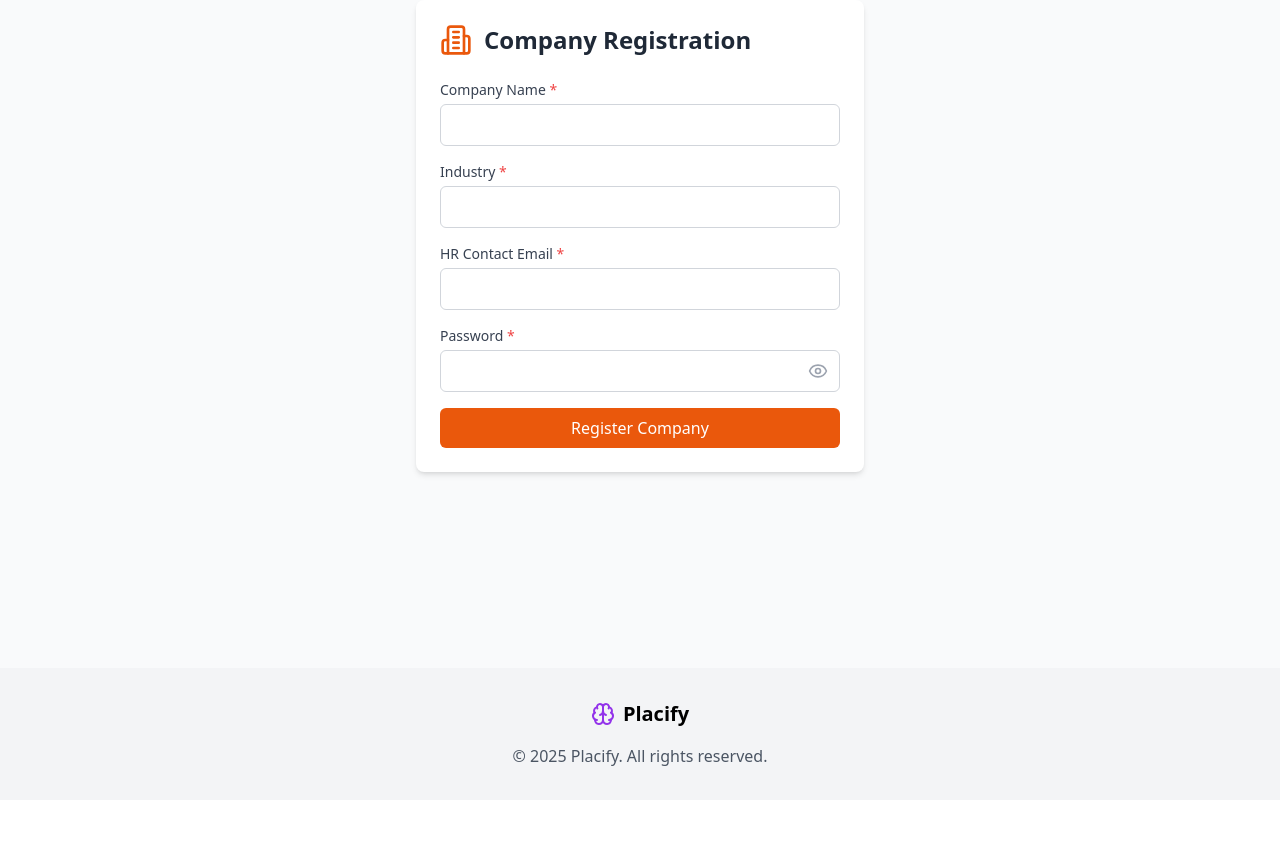
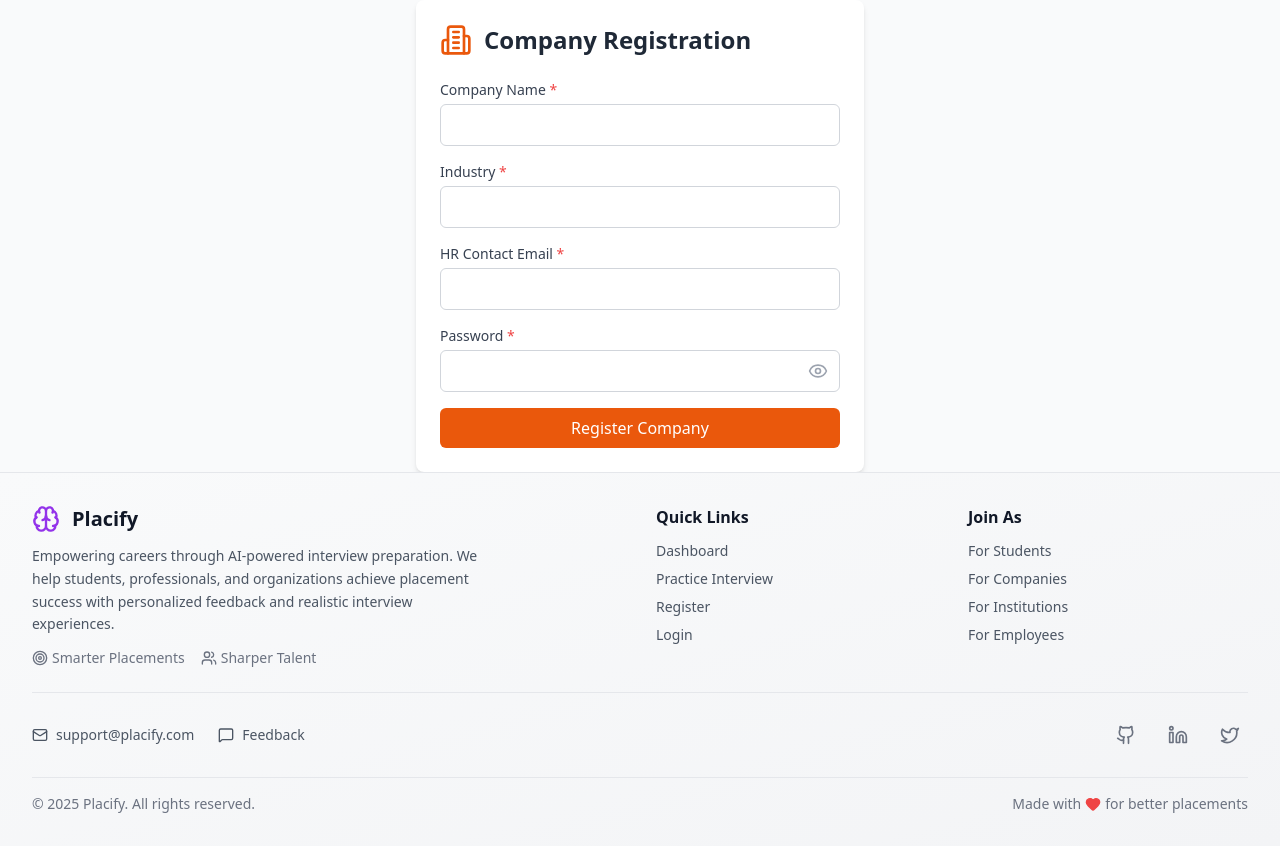
Before and after one commit to alizayadahmadriyaz/Placify-Smarter_Placements-Sharper_Talent, a React (Vite) app: page /register/company in a window 1280 px wide. Before the commit the page ends 800 px from the top, so only its background shows below. Built offline with nearby package versions, Linux system fonts and the light colour scheme.

Commit message:
Enhance Footer component with improved layout, added back-to-top button, and updated social links

```diff
--- a/src/components/Footer.jsx
+++ b/src/components/Footer.jsx
@@ -1,17 +1,206 @@
-import React from "react";
-import { Brain } from "lucide-react";
+import React, { useState } from "react";
+import {
+  Brain,
+  ArrowUp,
+  Users,
+  Target,
+  MessageSquare,
+  Mail,
+  Github,
+  Linkedin,
+  Twitter,
+  ExternalLink,
+  Heart,
+} from "lucide-react";
+import { motion } from "framer-motion";
 
 const Footer = () => {
+  const [showBackToTop, setShowBackToTop] = useState(false);
+
+  // Show back to top button when scrolling
+  React.useEffect(() => {
+    const handleScroll = () => {
+      setShowBackToTop(window.scrollY > 400);
+    };
+    window.addEventListener("scroll", handleScroll);
+    return () => window.removeEventListener("scroll", handleScroll);
+  }, []);
+
+  const scrollToTop = () => {
+    window.scrollTo({ top: 0, behavior: "smooth" });
+  };
+
+  const navigationLinks = [
+    { name: "Dashboard", href: "/dashboard" },
+    { name: "Practice Interview", href: "/interview" },
+    { name: "Register", href: "/register" },
+    { name: "Login", href: "/auth" },
+  ];
+
+  const userRoles = [
+    { name: "For Students", href: "/register/student" },
+    { name: "For Companies", href: "/register/company" },
+    { name: "For Institutions", href: "/register/institution" },
+    { name: "For Employees", href: "/register/employee" },
+  ];
+
+  const socialLinks = [
+    {
+      name: "GitHub",
+      icon: <Github className="w-5 h-5" />,
+      href: "#",
+      color: "hover:text-gray-800 dark:hover:text-gray-200",
+    },
+    {
+      name: "LinkedIn",
+      icon: <Linkedin className="w-5 h-5" />,
+      href: "#",
+      color: "hover:text-blue-600",
+    },
+    {
+      name: "Twitter",
+      icon: <Twitter className="w-5 h-5" />,
+      href: "#",
+      color: "hover:text-blue-400",
+    },
+  ];
+
   return (
-    <footer className="bg-gray-100 dark:bg-gray-900 text-black dark:text-white py-8 ">
-      <div className="max-w-7xl mx-auto px-4 sm:px-6 lg:px-8 text-center">
-        <div className="flex items-center justify-center space-x-2 mb-4">
-          <Brain className="w-6 h-6 text-purple-600 dark:text-purple-400" />
-          <span className="text-xl font-bold">Placify</span>
+    <>
+      <footer className="bg-gradient-to-br from-gray-50 to-gray-100 dark:from-gray-900 dark:to-gray-800 text-gray-800 dark:text-gray-200 border-t border-gray-200 dark:border-gray-700">
+        <div className="max-w-7xl mx-auto px-4 sm:px-6 lg:px-8 py-8">
+          {/* Main Footer Content */}
+          <div className="grid grid-cols-1 md:grid-cols-2 lg:grid-cols-4 gap-6 lg:gap-8">
+            {/* About Placify Section */}
+            <div className="lg:col-span-2">
+              <div className="flex items-center space-x-3 mb-3">
+                <Brain className="w-7 h-7 text-purple-600 dark:text-purple-400" />
+                <span className="text-xl font-bold text-gray-900 dark:text-white">
+                  Placify
+                </span>
+              </div>
+              <p className="text-gray-600 dark:text-gray-300 mb-3 text-sm leading-relaxed max-w-md">
+                Empowering careers through AI-powered interview preparation. We
+                help students, professionals, and organizations achieve
+                placement success with personalized feedback and realistic
+                interview experiences.
+              </p>
+              <div className="flex items-center space-x-4 text-sm text-gray-500 dark:text-gray-400">
+                <div className="flex items-center space-x-1">
+                  <Target className="w-4 h-4" />
+                  <span>Smarter Placements</span>
+                </div>
+                <div className="flex items-center space-x-1">
+                  <Users className="w-4 h-4" />
+                  <span>Sharper Talent</span>
+                </div>
+              </div>
+            </div>
+
+            {/* Quick Navigation */}
+            <div>
+              <h3 className="text-base font-semibold text-gray-900 dark:text-white mb-3">
+                Quick Links
+              </h3>
+              <ul className="space-y-2">
+                {navigationLinks.map((link) => (
+                  <li key={link.name}>
+                    <a
+                      href={link.href}
+                      className="text-gray-600 dark:text-gray-300 hover:text-purple-600 dark:hover:text-purple-400 transition-colors duration-200 text-sm flex items-center group"
+                    >
+                      <span>{link.name}</span>
+                      <ExternalLink className="w-3 h-3 ml-1 opacity-0 group-hover:opacity-100 transition-opacity" />
+                    </a>
+                  </li>
+                ))}
+              </ul>
+            </div>
+
+            {/* User Roles */}
+            <div>
+              <h3 className="text-base font-semibold text-gray-900 dark:text-white mb-3">
+                Join As
+              </h3>
+              <ul className="space-y-2">
+                {userRoles.map((role) => (
+                  <li key={role.name}>
+                    <a
+                      href={role.href}
+                      className="text-gray-600 dark:text-gray-300 hover:text-purple-600 dark:hover:text-purple-400 transition-colors duration-200 text-sm flex items-center group"
+                    >
+                      <span>{role.name}</span>
+                      <ExternalLink className="w-3 h-3 ml-1 opacity-0 group-hover:opacity-100 transition-opacity" />
+                    </a>
+                  </li>
+                ))}
+              </ul>
+            </div>
+          </div>
+
+          {/* Contact & Social Section */}
+          <div className="mt-6 pt-6 border-t border-gray-200 dark:border-gray-700 flex flex-col md:flex-row justify-between items-center space-y-3 md:space-y-0">
+            {/* Contact Info */}
+            <div className="flex items-center space-x-6 text-sm">
+              <a
+                href="mailto:support@placify.com"
+                className="flex items-center space-x-2 text-gray-600 dark:text-gray-300 hover:text-purple-600 dark:hover:text-purple-400 transition-colors"
+              >
+                <Mail className="w-4 h-4" />
+                <span>support@placify.com</span>
+              </a>
+              <a
+                href="#feedback"
+                className="flex items-center space-x-2 text-gray-600 dark:text-gray-300 hover:text-purple-600 dark:hover:text-purple-400 transition-colors"
+              >
+                <MessageSquare className="w-4 h-4" />
+                <span>Feedback</span>
+              </a>
+            </div>
+
+            {/* Social Media Links */}
+            <div className="flex items-center space-x-4">
+              {socialLinks.map((social) => (
+                <a
+                  key={social.name}
+                  href={social.href}
+                  className={`text-gray-500 dark:text-gray-400 ${social.color} transition-colors duration-200 p-2 rounded-lg hover:bg-gray-200 dark:hover:bg-gray-700`}
+                  aria-label={social.name}
+                >
+                  {social.icon}
+                </a>
+              ))}
+            </div>
+          </div>
+
+          {/* Bottom Section */}
+          <div className="mt-6 pt-4 border-t border-gray-200 dark:border-gray-700 text-center">
+            <div className="flex flex-col md:flex-row justify-between items-center space-y-2 md:space-y-0 text-sm text-gray-500 dark:text-gray-400">
+              <p>© 2025 Placify. All rights reserved.</p>
+              <div className="flex items-center space-x-1">
+                <span>Made with</span>
+                <Heart className="w-4 h-4 text-red-500 fill-current" />
+                <span>for better placements</span>
+              </div>
+            </div>
+          </div>
         </div>
-        <p className="text-gray-600 dark:text-gray-400">© 2025 Placify. All rights reserved.</p>
-      </div>
-    </footer>
+      </footer>
+
+      {/* Back to Top Button */}
+      {showBackToTop && (
+        <motion.button
+          initial={{ opacity: 0, scale: 0.5 }}
+          animate={{ opacity: 1, scale: 1 }}
+          exit={{ opacity: 0, scale: 0.5 }}
+          onClick={scrollToTop}
+          className="fixed bottom-6 right-6 z-50 bg-purple-600 hover:bg-purple-700 text-white p-3 rounded-full shadow-lg hover:shadow-xl transition-all duration-300 group"
+          aria-label="Back to top"
+        >
+          <ArrowUp className="w-5 h-5 group-hover:-translate-y-0.5 transition-transform" />
+        </motion.button>
+      )}
+    </>
   );
 };
 
```
